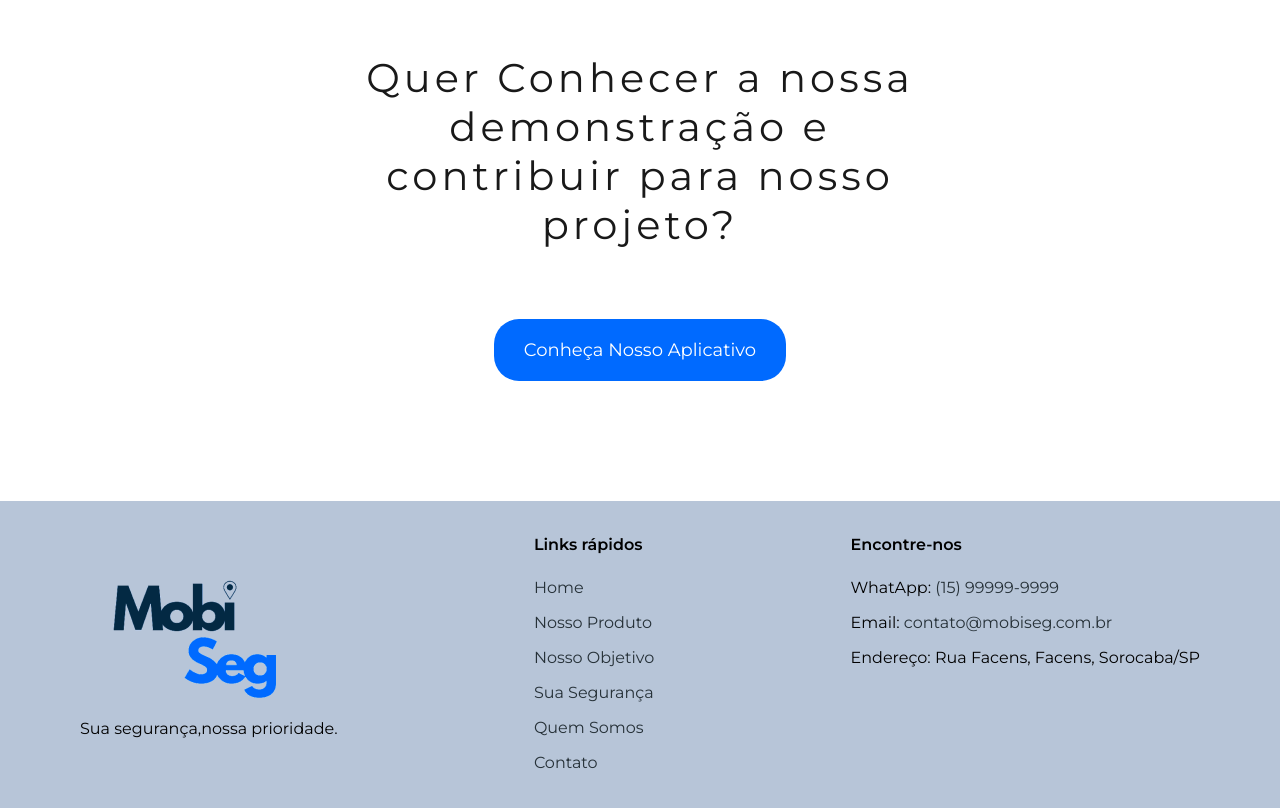
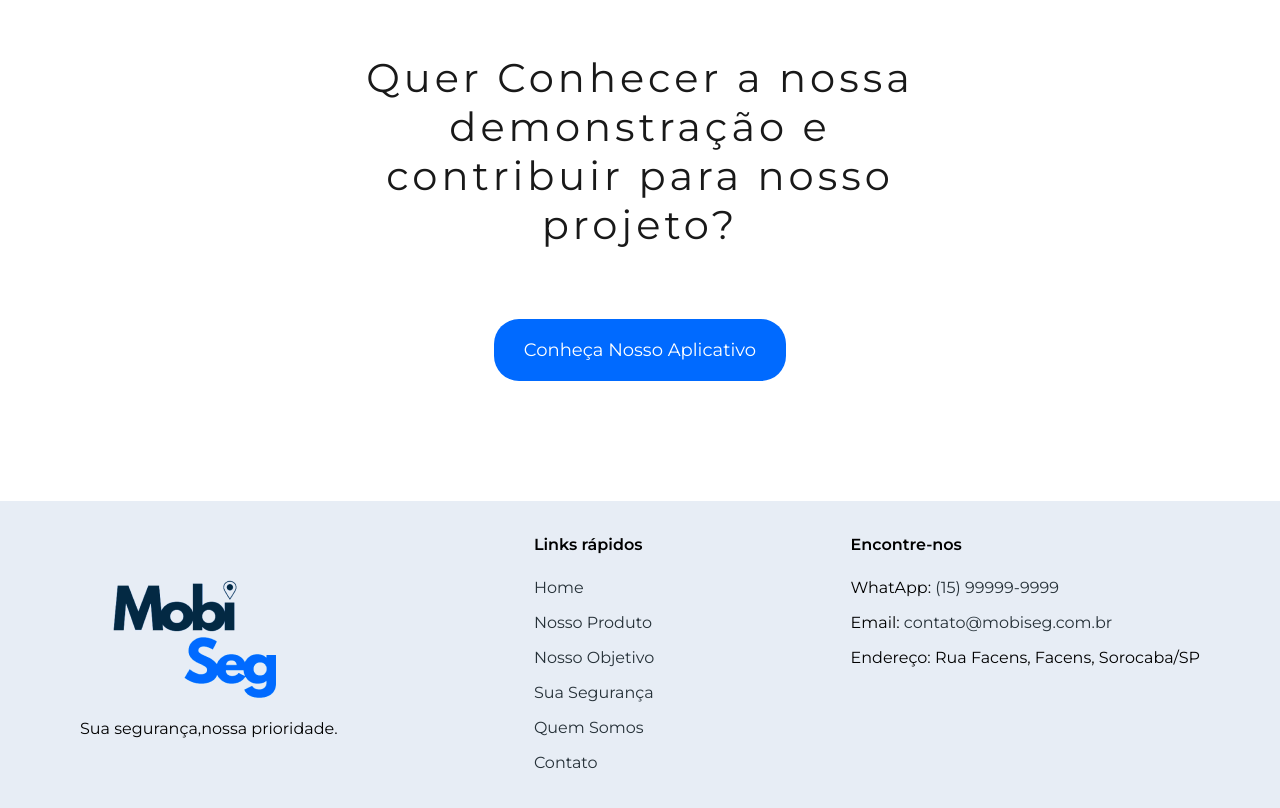
Before and after one commit to MobiSeg/MobiSeg, a plain HTML site: page index.html in a window 1280 px wide. Shown: the part 4501-5309 px from the top of the page. Drawn offline with Linux system fonts and the light colour scheme.

Commit message:
Update styles.css

```diff
--- a/styles.css
+++ b/styles.css
@@ -247,7 +247,7 @@ header nav a{
 }
 
 footer {
-    background-color: #0837784a;
+    background-color: #abc0dd4a;
     display: flex;
     justify-content: space-between;
     gap: 80px;
```
